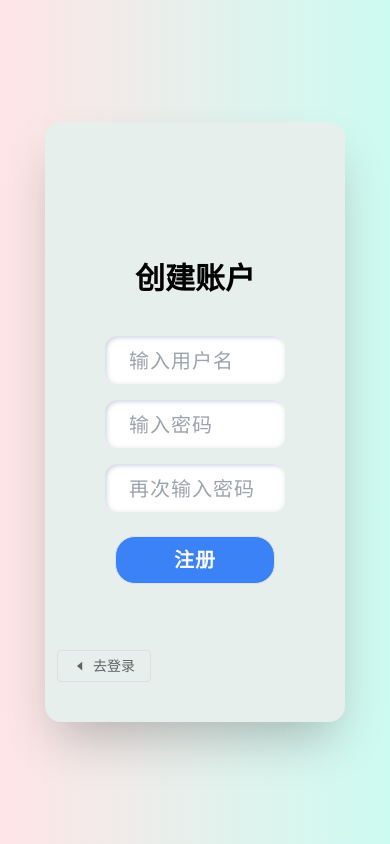
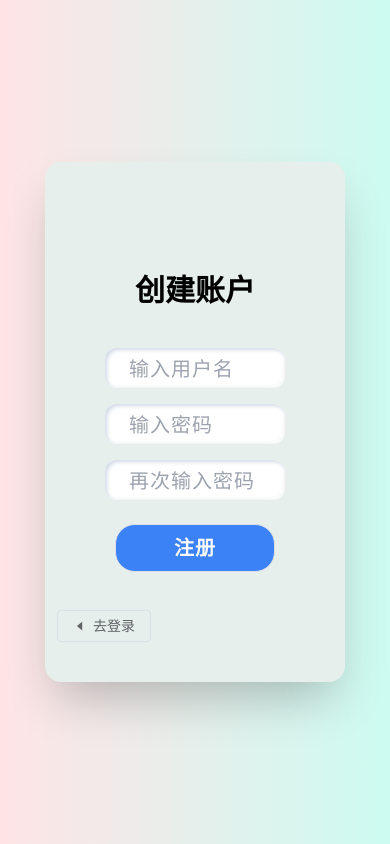
Before and after one commit to Spicy-Rabbit-Head/Management-system-front-end, a Vue app: page /#/login in a window 390 px wide. Built offline with nearby package versions, Linux system fonts and the light colour scheme.

Commit message:
Merge remote-tracking branch 'origin/master'

```diff
--- a/src/style/index.css
+++ b/src/style/index.css
@@ -97,7 +97,8 @@
         shadow-login-in-shadow
         caret-transparent
         w-3/5
-        h-12
+        h-10
+        sm:h-12
         m-2
         pl-6
         text-xl
--- a/src/views/login/login.vue
+++ b/src/views/login/login.vue
@@ -30,8 +30,8 @@ import LoginRegister from "./login-register.vue";
   bg-login-bg
   w-300
   min-w-300
-  h-600
-  min-h-600
+  h-520
+  min-h-520
   sm:w-1000
   sm:min-w-1000
   sm:h-600
--- a/tailwind.config.cjs
+++ b/tailwind.config.cjs
@@ -48,12 +48,16 @@ module.exports = {
             // 高
             height: {
                 // 登录界面主框高
-                '600': '600px'
+                '600': '600px',
+                '560': '560px',
+                '520': '520px'
             },
             // 最小高度
             minHeight: {
                 // 登录界面主框高
-                '600': '600px'
+                '600': '600px',
+                '560': '560px',
+                '520': '520px'
             },
             // 插入距离
             inset: {
```
